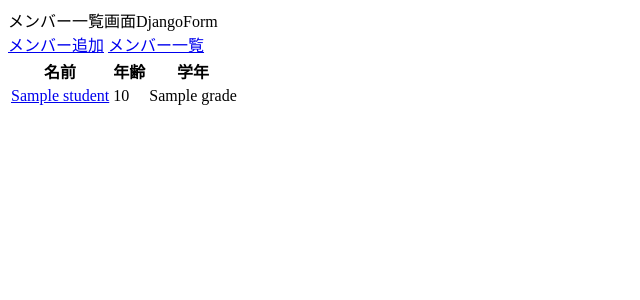
After one commit to 5at05h1/FormExam, a Django app: template templates/form_app/students_list.html in a window 1280 px wide. The commit adds this page. Shown: the top 300 px of the page, without its empty margins (0-640 px from the left). Run offline with Django 3.2, Linux system fonts and the light colour scheme; the template is opened without the code that fills it: most values are stand-ins (such as "Sample title", 1, 10 or a date in 2020).

Commit message:
編集画面追加

```diff
--- a/FormApp/urls.py
+++ b/FormApp/urls.py
@@ -4,5 +4,7 @@ from . import views
 app_name = 'form_app'
 
 urlpatterns = [
-    path('insert_student', views.insert_student, name='insert_student')
+    path('insert_student', views.insert_student, name='insert_student'),
+    path('students_list', views.students_list, name='students_list'),
+    path('update_student/<int:id>', views.update_student, name='update_student')
 ]
--- a/templates/form_app/base.html
+++ b/templates/form_app/base.html
@@ -6,7 +6,8 @@
         </head>
         <body>
             <header>
-                <a href=""></a>
+                <a href="{% url 'form_app:insert_student' %}">メンバー追加</a>
+                <a href="{% url 'form_app:students_list' %}">メンバー一覧</a>
             </header>
             {% block content %}{% endblock %}
         </body>
--- /dev/null
+++ b/templates/form_app/students_list.html
@@ -0,0 +1,18 @@
+{% extends "form_app/base.html" %}
+{% block title %}メンバー一覧画面{{ block.super }}{% endblock %}
+{% block content %}
+<table>
+    <tr>
+        <th>名前</th>
+        <th>年齢</th>
+        <th>学年</th>
+    </tr>
+    {% for student in students %}
+    <tr>
+        <td><a href="{% url 'form_app:update_student' id=student.id %}">{{ student.name }}</a></td>
+        <td>{{ student.age }}</td>
+        <td>{{ student.grade }}</td>
+    </tr>
+    {% endfor %}
+</table>
+{% endblock %}
```
Also changed, not shown: FormApp/forms.py (+7 -0 lines), FormApp/views.py (+25 -0 lines), templates/form_app/update_student.html (added, +11 -0 lines), db.sqlite3, media/student/taro.jpg (added), media/student/taro_DCXkASO.jpg (added), media/student/taro_afp10Uq.jpg (added).
